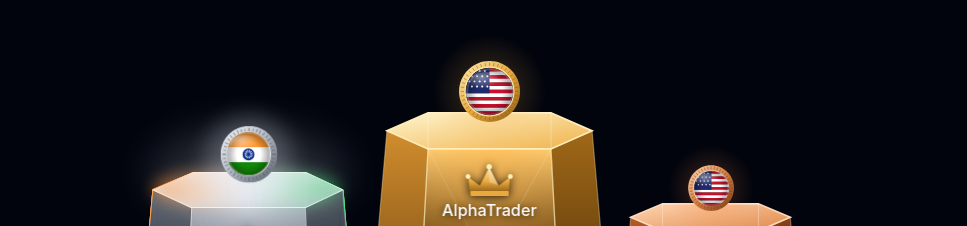
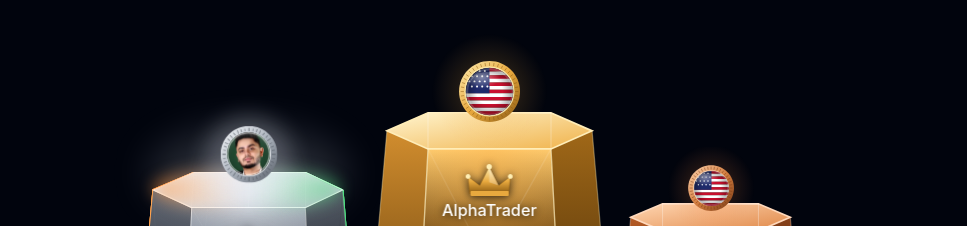
Before and after one commit to kirtanyak-pe/pridepool, a React (Vite) app: page / in a window 1280 px wide. Shown: the part 2440-2666 px from the top of the page, without its empty margins (156-1123 px from the left). Built offline with nearby package versions, Linux system fonts and the light colour scheme.

Commit message:
V4 leaderboard: the silver medal's India flag flips over to Anish's face and back on a loop
Runs once the leaderboard has landed (paused off screen, off with reduced motion). Face crop: public/anish-face.webp (4 KB).

Co-Authored-By: Claude Opus 5.5 <noreply@anthropic.com>

```diff
--- a/src/index.css
+++ b/src/index.css
@@ -919,6 +919,50 @@ html.scale-artboard {
   .lb-sheen > span { animation: none !important; }
 }
 
+/* V4 leaderboard: the silver medal's India flag flips over to Anish's face and back, on a loop,
+   once the leaderboard has landed (paused off screen like the sheen). Flag ~2.8s → flip → face ~2.5s → flip back. */
+.lb-flip {
+  perspective: 600px;
+}
+.lb-flip-card {
+  position: absolute;
+  inset: 0;
+  transform-style: preserve-3d;
+}
+.lb-flip-face {
+  position: absolute;
+  inset: 0;
+  display: block;
+  backface-visibility: hidden;
+  -webkit-backface-visibility: hidden;
+}
+.lb-flip-back {
+  transform: rotateY(180deg);
+  border-radius: 9999px;
+  overflow: hidden;
+}
+/* a thin light rim + top gloss, like the flag's own ring */
+.lb-flip-back::after {
+  content: '';
+  position: absolute;
+  inset: 0;
+  border-radius: inherit;
+  box-shadow:
+    inset 0 0 0 1.5px rgb(255 255 255 / 0.45),
+    inset 0 0.35em 0.6em -0.2em rgb(255 255 255 / 0.25);
+}
+.lb.lb-in .lb-flip-card {
+  animation: lb-flip 7s cubic-bezier(0.65, 0, 0.35, 1) 2.5s infinite;
+}
+@keyframes lb-flip {
+  0%, 40% { transform: rotateY(0deg); }
+  50%, 85% { transform: rotateY(180deg); }
+  95%, 100% { transform: rotateY(360deg); }
+}
+@media (prefers-reduced-motion: reduce) {
+  .lb-flip-card { animation: none !important; }
+}
+
 /* V3 headline: one bright light sweep across the text, like a reflection.
    A copy of the text filled only with a moving white streak (+ glow), played once. */
 .shimmer-once {
--- a/src/v4/leaderboard/Leaderboard.tsx
+++ b/src/v4/leaderboard/Leaderboard.tsx
@@ -151,7 +151,17 @@ function PodiumScene({ rolling, art }: { rolling: boolean; art: boolean }) {
           <div className="absolute inset-0" style={{ transform: `scale(${MEDAL_RING_SCALE.silver})`, transformOrigin: '49.7% 49.91%' }}>
             <Layers layers={SILVER_MEDAL} />
           </div>
-          <Flag country="india" variant="podium-india" className="absolute" style={pos(SILVER_FLAG_BOX)} />
+          {/* the India flag flips over to Anish now and then (animation: .lb-flip in index.css) */}
+          <div className="lb-flip absolute" style={pos(SILVER_FLAG_BOX)}>
+            <div className="lb-flip-card">
+              <span className="lb-flip-face">
+                <Flag country="india" variant="podium-india" className="size-full" />
+              </span>
+              <span className="lb-flip-face lb-flip-back">
+                <img src="anish-face.webp" alt="" width="192" height="192" decoding="async" draggable={false} className="block size-full" />
+              </span>
+            </div>
+          </div>
         </Coin>
       </Podium>
 
```
Also changed, not shown: public/anish-face.webp (added).
